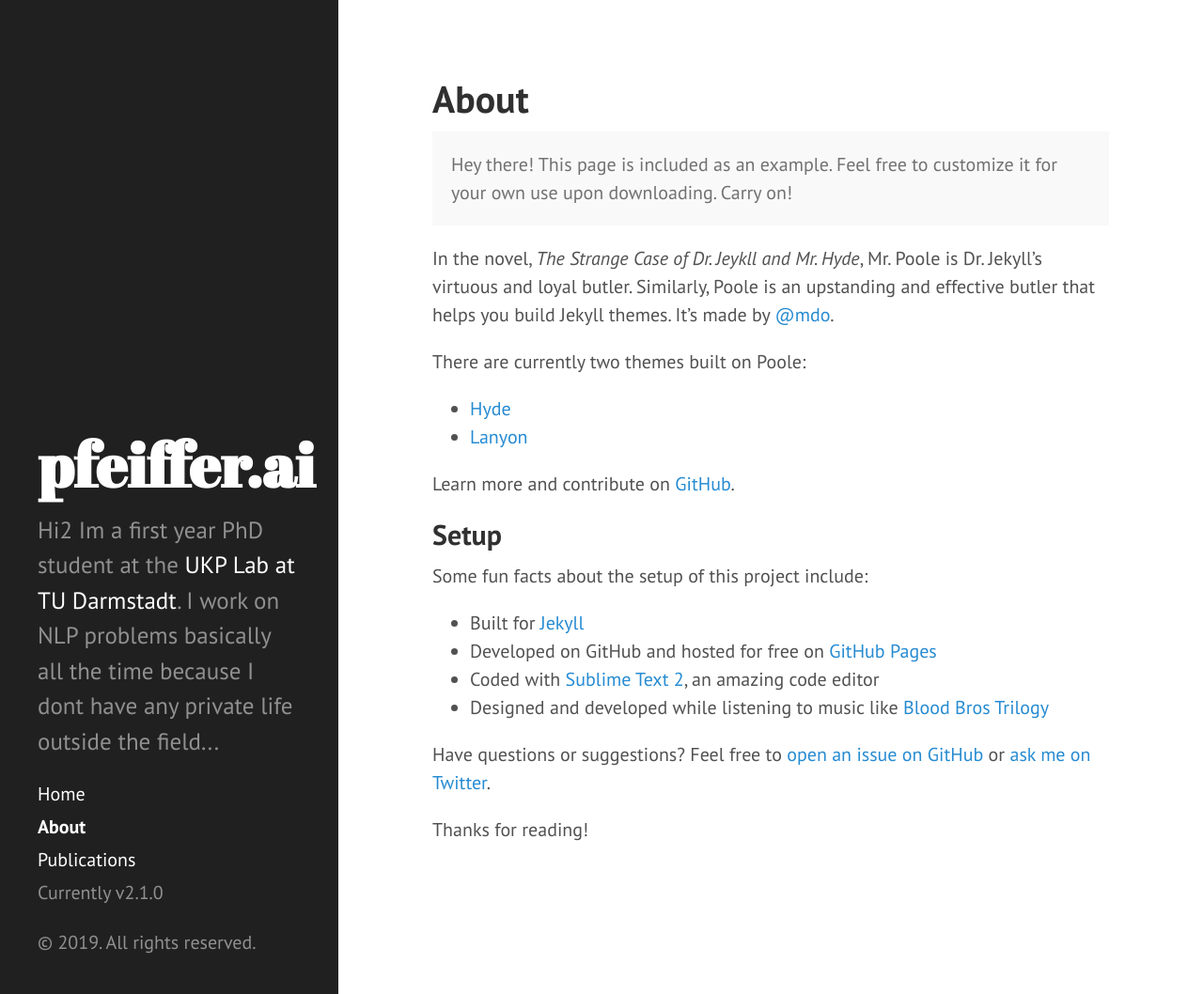
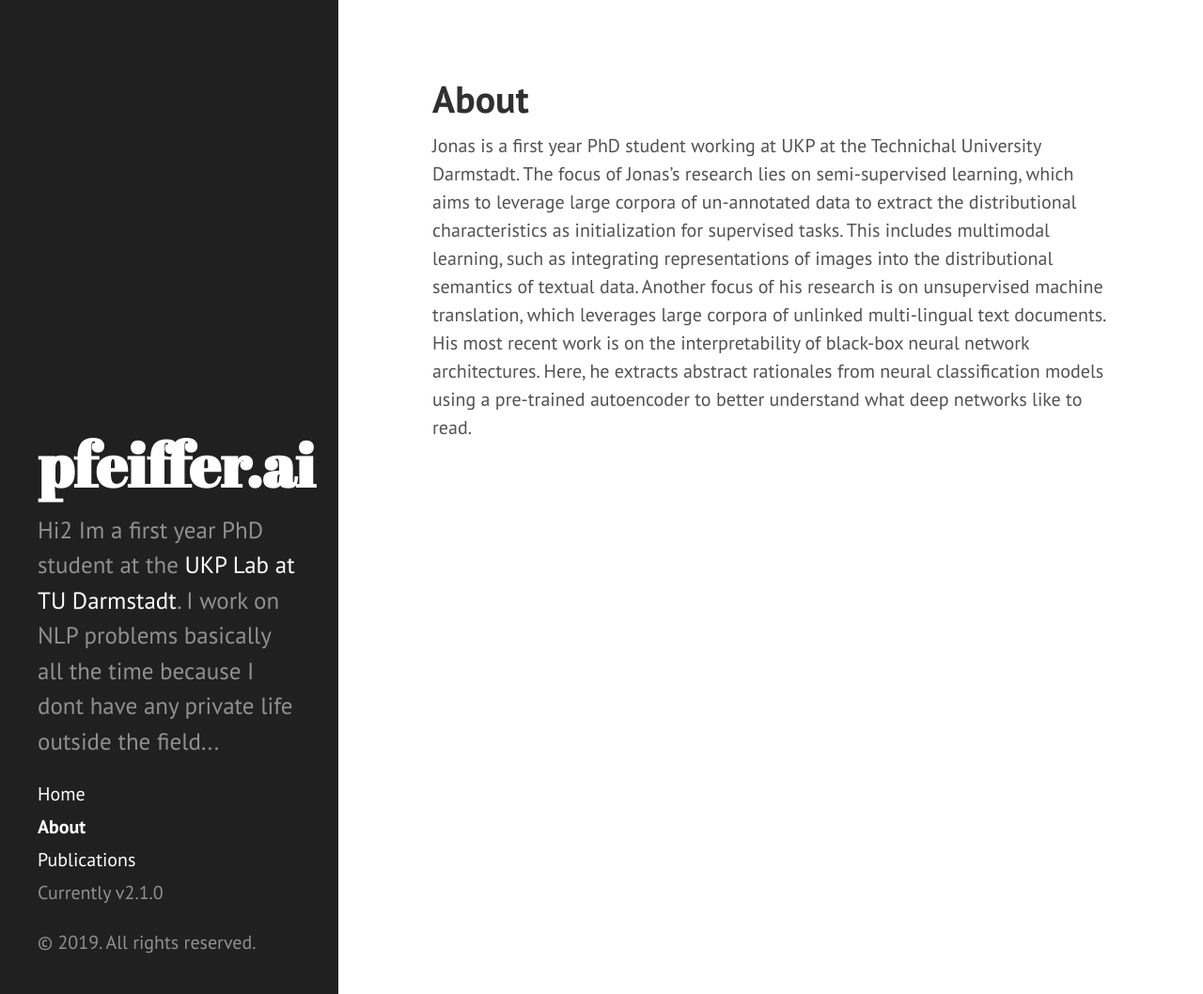
Before and after one commit to JoPfeiff/JoPfeiff_github_io, a Jekyll site: the page built from about.md, in a window 1280 px wide and 1058 px high. Shown: the whole window at 94% size. Built offline with Jekyll 4.4.1, drawn with Linux system fonts in a browser that asks for light colours; Markdown is read by kramdown in place of the engine named in the settings.

Commit message:
Initial commit

```diff
--- a/about.md
+++ b/about.md
@@ -3,28 +3,4 @@ layout: page
 title: About
 ---
 
-<p class="message">
-  Hey there! This page is included as an example. Feel free to customize it for your own use upon downloading. Carry on!
-</p>
-
-In the novel, *The Strange Case of Dr. Jeykll and Mr. Hyde*, Mr. Poole is Dr. Jekyll's virtuous and loyal butler. Similarly, Poole is an upstanding and effective butler that helps you build Jekyll themes. It's made by [@mdo](https://twitter.com/mdo).
-
-There are currently two themes built on Poole:
-
-* [Hyde](http://hyde.getpoole.com)
-* [Lanyon](http://lanyon.getpoole.com)
-
-Learn more and contribute on [GitHub](https://github.com/poole).
-
-## Setup
-
-Some fun facts about the setup of this project include:
-
-* Built for [Jekyll](http://jekyllrb.com)
-* Developed on GitHub and hosted for free on [GitHub Pages](https://pages.github.com)
-* Coded with [Sublime Text 2](http://sublimetext.com), an amazing code editor
-* Designed and developed while listening to music like [Blood Bros Trilogy](https://soundcloud.com/maddecent/sets/blood-bros-series)
-
-Have questions or suggestions? Feel free to [open an issue on GitHub](https://github.com/poole/issues/new) or [ask me on Twitter](https://twitter.com/mdo).
-
-Thanks for reading!
+Jonas is a first year PhD student working at UKP at the Technichal University Darmstadt. The focus of Jonas’s research lies on semi-supervised learning, which aims to leverage large corpora of un-annotated data to extract the distributional characteristics as initialization for supervised tasks. This includes multimodal learning, such as integrating representations of images into the distributional semantics of textual data. Another focus of his research is on unsupervised machine translation, which leverages large corpora of unlinked multi-lingual text documents. His most recent work is on the interpretability of black-box neural network architectures. Here, he extracts abstract rationales from neural classification models using a pre-trained autoencoder to better understand what deep networks like to read.
```
